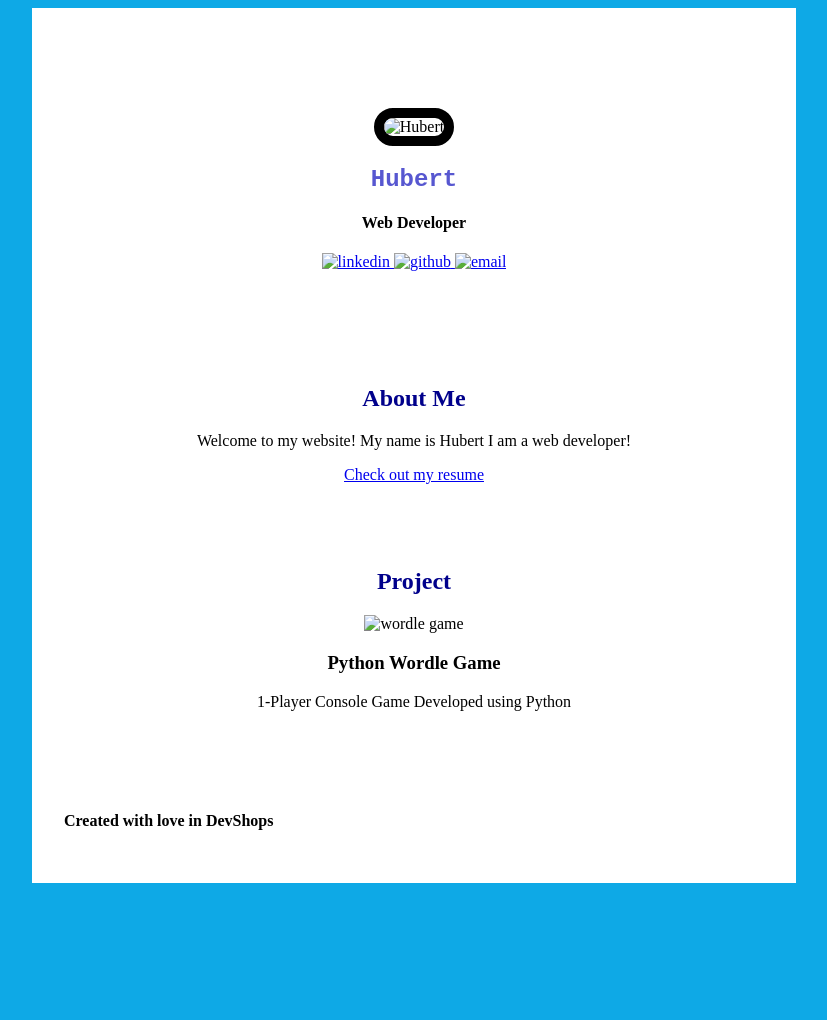
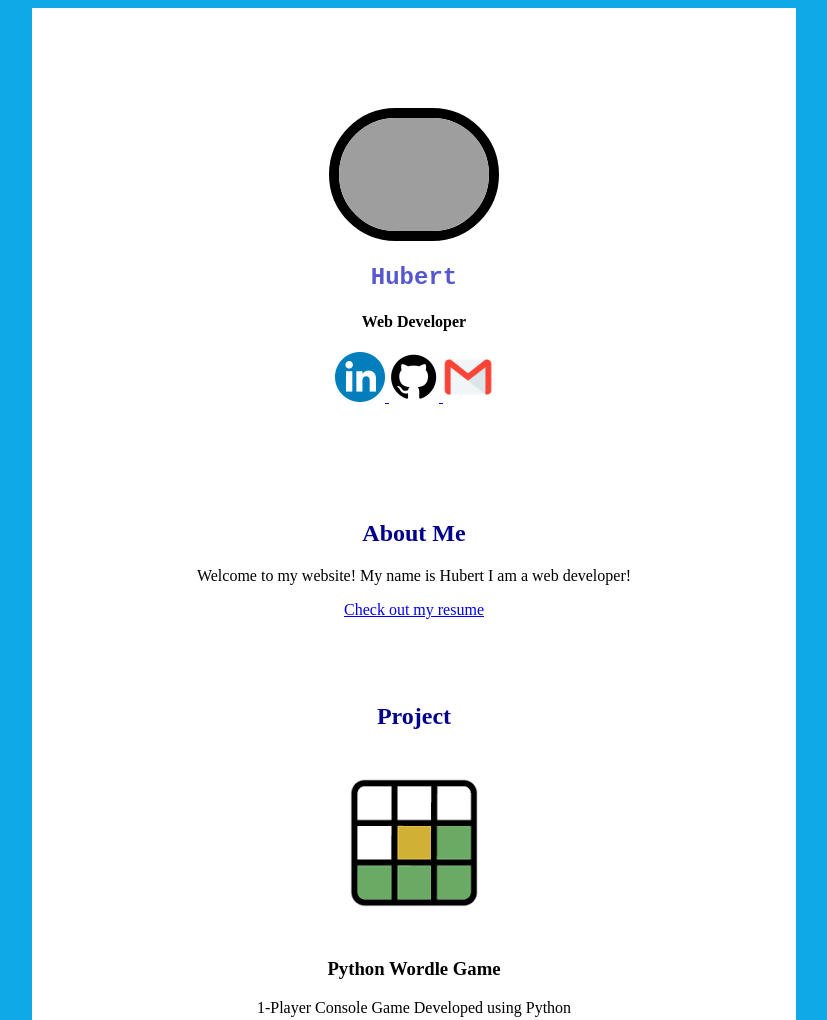
Before and after one commit to PRHubert/portfolio-1, a plain HTML site: page index.html in a window 1280 px wide. Shown: the top 1020 px of the page, without its empty margins (226-1053 px from the left). Before the commit the page ends 891 px from the top, so only its background shows below. Drawn offline with Linux system fonts and the light colour scheme; the site is published under a folder, as on GitHub Pages, so addresses that start at the root find nothing.

Commit message:
index.html

```diff
--- a/index.html
+++ b/index.html
@@ -6,18 +6,18 @@
     </head>
     <body>
         <section class="profile">
-            <img src="/assets/FullSizeRender.jpeg" alt="Hubert">
+            <img src="./assets/FullSizeRender.jpeg" alt="Hubert">
             <h1>Hubert</h1>
             <h4>Web Developer</h4>
             <div class="social-media">
                 <a href="https://www.linkedin.com/in/hubert-tamayo-172293278" class=" social-media-link">
-                    <img src="/assets/linkedin-logo.png" alt="linkedin">
+                    <img src="./assets/linkedin-logo.png" alt="linkedin">
                 </a>
                 <a href="https://github.com/" class="social-media-link">
-                    <img src="/assets/github-icon.webp" alt="github">
+                    <img src="./assets/github-icon.webp" alt="github">
                 </a>
                 <a href="#" class="social-media-link">
-                    <img src="/assets/gmail-logo.webp" alt="email">
+                    <img src="./assets/gmail-logo.webp" alt="email">
                 </a>
             </div>
         </section>
@@ -26,12 +26,12 @@
             <p>
                 Welcome to my website! My name is Hubert I am a web developer!
             </p>
-            <a href="/assets/Hubert In person Resume.pdf"> Check out my resume</a>
+            <a href="./assets/Hubert In person Resume.pdf"> Check out my resume</a>
         </section>
         <section class="project-container">
             <h2>Project</h2>
             <div class="project">
-                <img src="/assets/wordle.png" alt="wordle game">
+                <img src="./assets/wordle.png" alt="wordle game">
                 <article>
                     <h3>Python Wordle Game</h3>
                     <p>1-Player Console Game Developed using Python</P>
```
